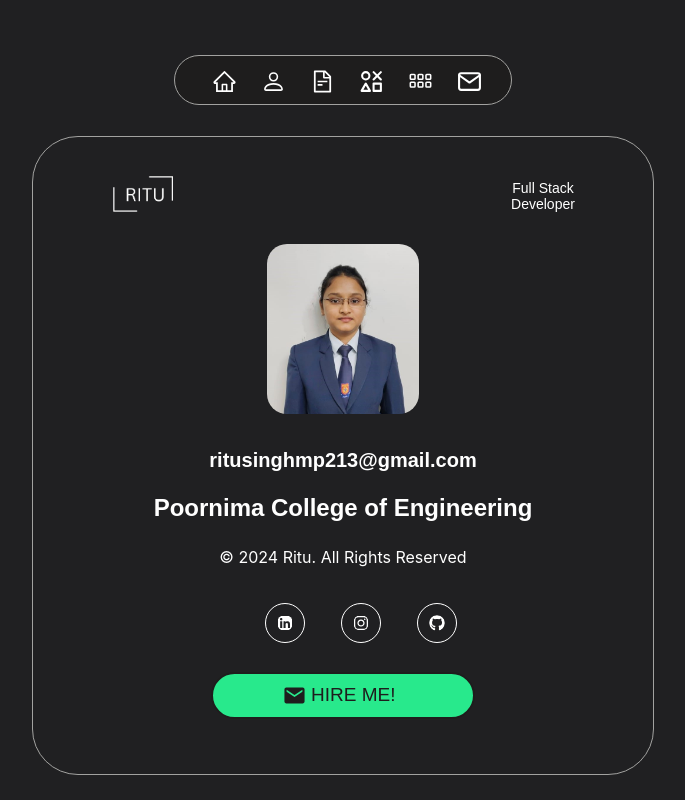
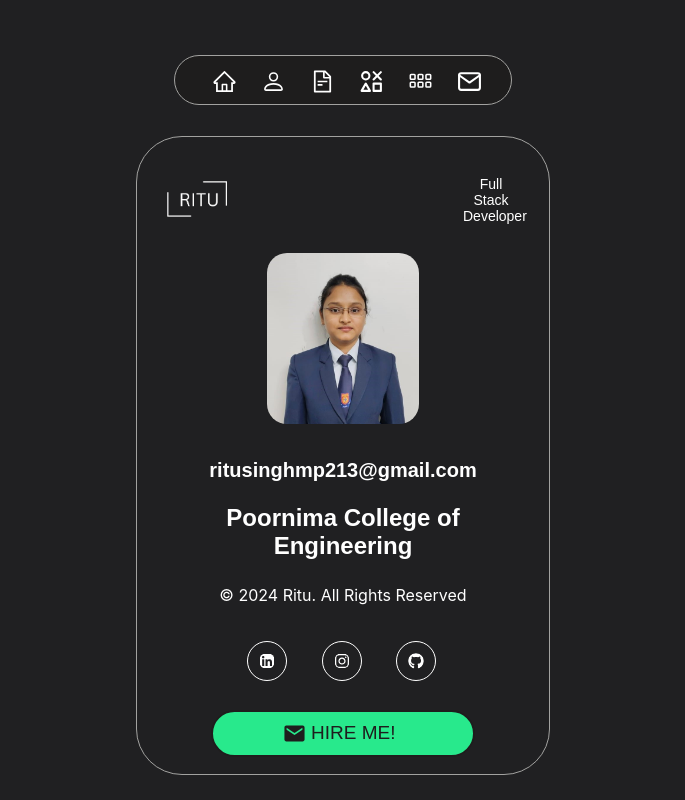
Before and after one commit to SRitu821/myPortfolio, a React (Create React App) app: page / in a window 1280 px wide. Shown: the top 800 px of the page, without its empty margins (297-982 px from the left). Built offline with nearby package versions, Linux system fonts and the light colour scheme; a web font is replaced by a local one.

Commit message:
correcting dimensions

```diff
--- a/src/Components/About/about.module.css
+++ b/src/Components/About/about.module.css
@@ -124,7 +124,8 @@
 @media screen and (min-width: 701px) and (max-width: 1324px){
     .about{
         position: relative;
-        width: 35rem;
+        /* width: 35rem; */
+        width: 22rem;
         align-items: center;
     }
     .about_header{
--- a/src/Components/Skills/skills.module.css
+++ b/src/Components/Skills/skills.module.css
@@ -34,11 +34,11 @@
 
 .sk1_content{
     margin-top: 3rem;
-    /* margin-left: 4.5rem; */
     margin-left: 2rem;
     display: flex;
     flex-wrap: wrap;
     flex-direction: row;
+    /* flex-direction: column; */
     justify-content: space-between;
 }
 .headText1_W1{
@@ -48,7 +48,6 @@
 }
 .headText1_W2{
     color: #28e98c;
-    /* font-family: 'Croissant One', cursive; */
 }
 @media screen and (min-width: 701px) and (max-width: 1324px){
     .body{
@@ -78,7 +77,6 @@
     .body{
         position: relative;
         align-items: center;
-        /* margin-left: 0; */
         padding-top: 2rem;
     }
     .headText{
```
